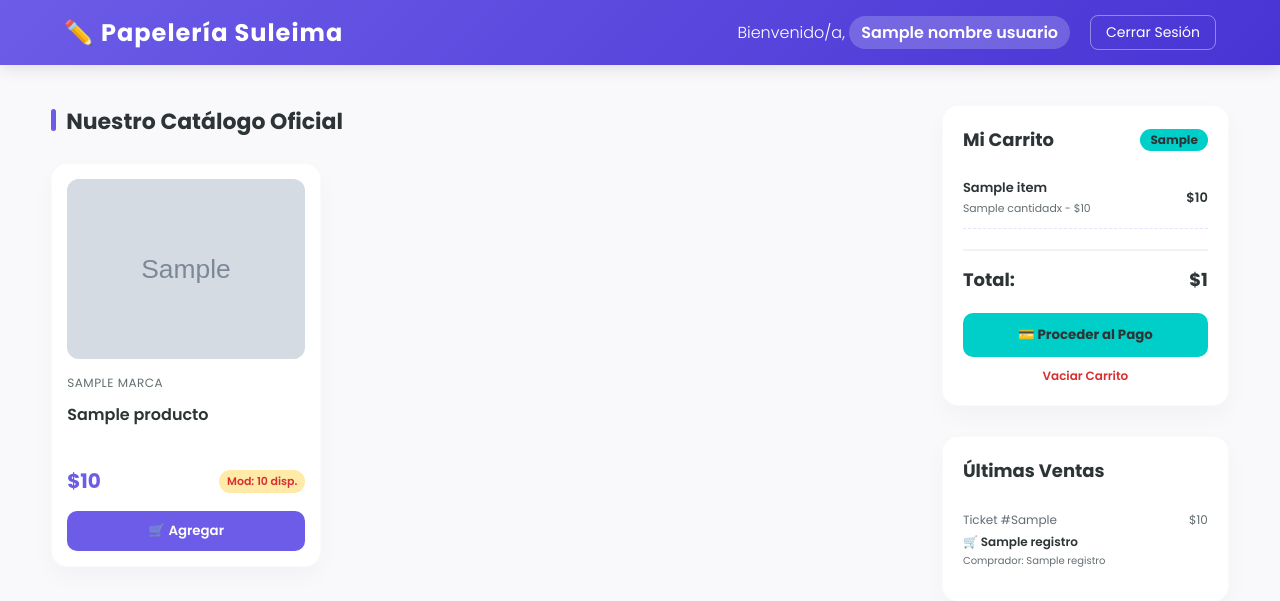
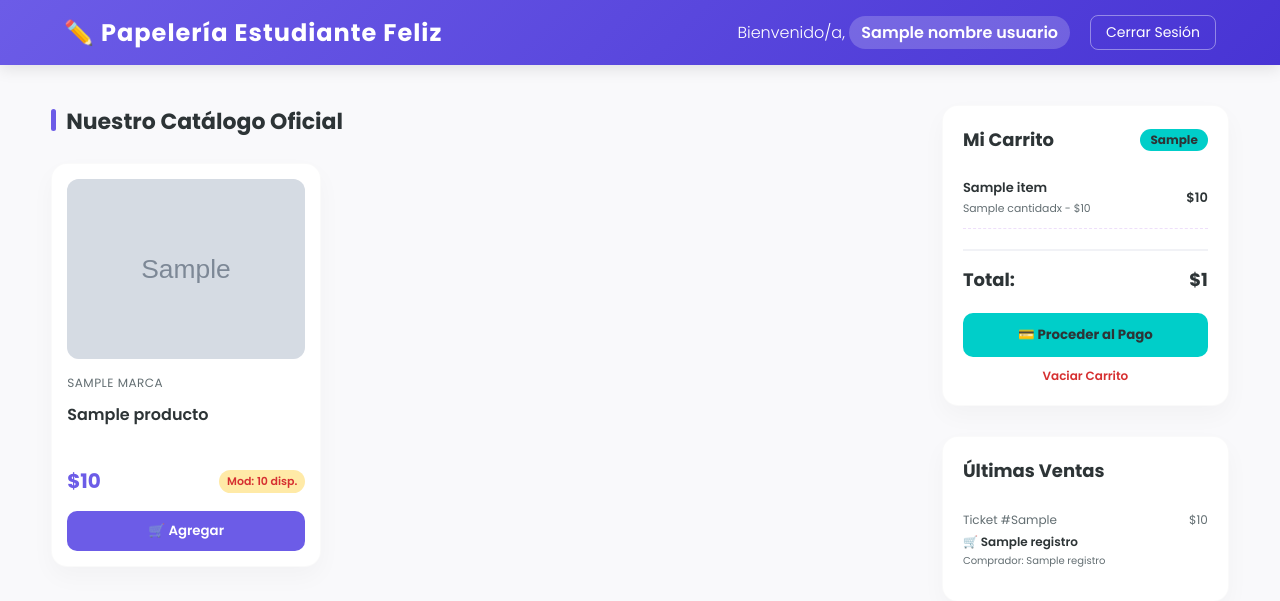
Before and after one commit to caballero-Salcedosuleima2004/papeleria-render-clean, a Flask app: template templates/interfaz.html in a window 1280 px wide. Shown: the top 601 px of the page. Run offline with Flask 3, Linux system fonts and the light colour scheme; the template is opened without the code that fills it: most values are stand-ins (such as "Sample title", 1, 10 or a date in 2020); grey boxes marked "Sample" are stand-in pictures; some libraries are stand-ins or nearby versions.

Commit message:
Update header title from 'Papelería Suleima' to 'Papelería Estudiante Feliz'

```diff
--- a/templates/interfaz.html
+++ b/templates/interfaz.html
@@ -345,7 +345,7 @@
 <body>
 
     <header>
-        <h1>✏️ Papelería Suleima</h1>
+        <h1>✏️ Papelería Estudiante Feliz</h1>
         <div class="user-info">
             <span>Bienvenido/a, <strong>{{ nombre_usuario }}</strong></span>
             <a href="/logout" class="btn-logout">Cerrar Sesión</a>
```
